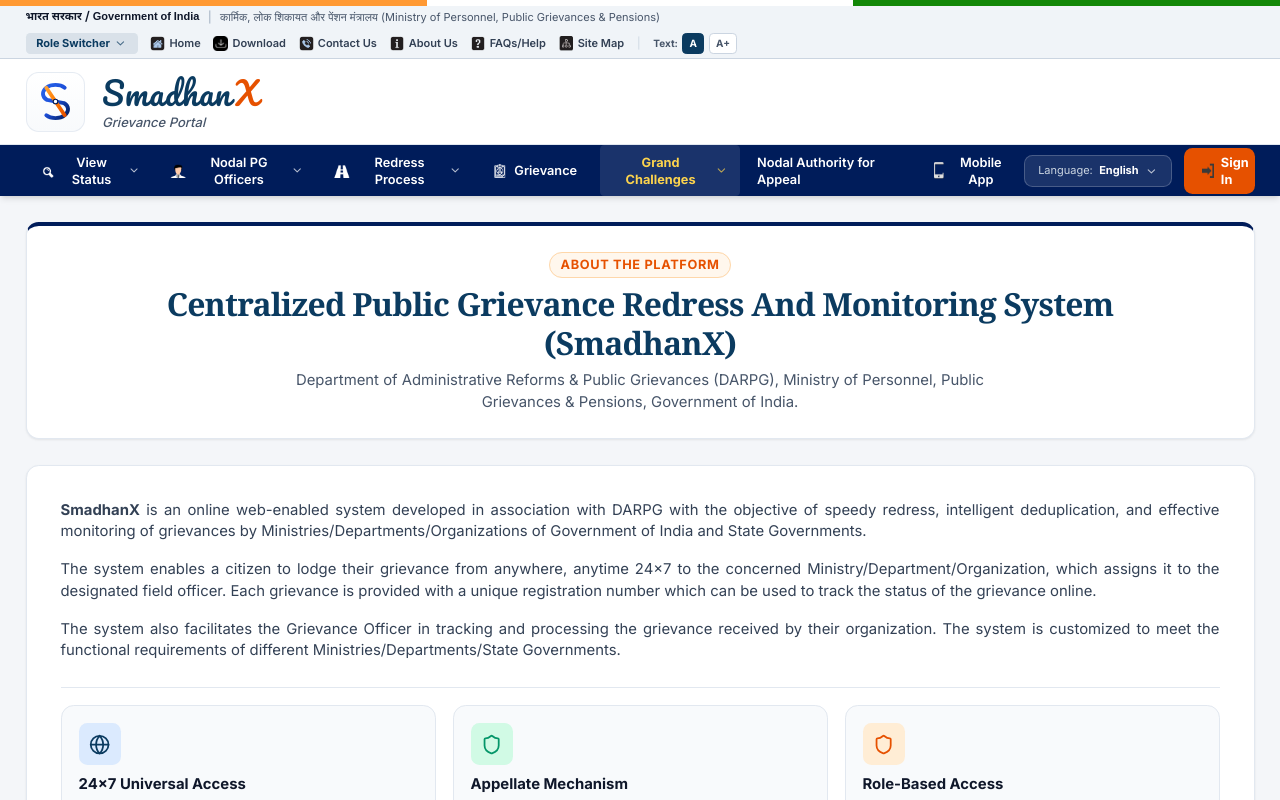
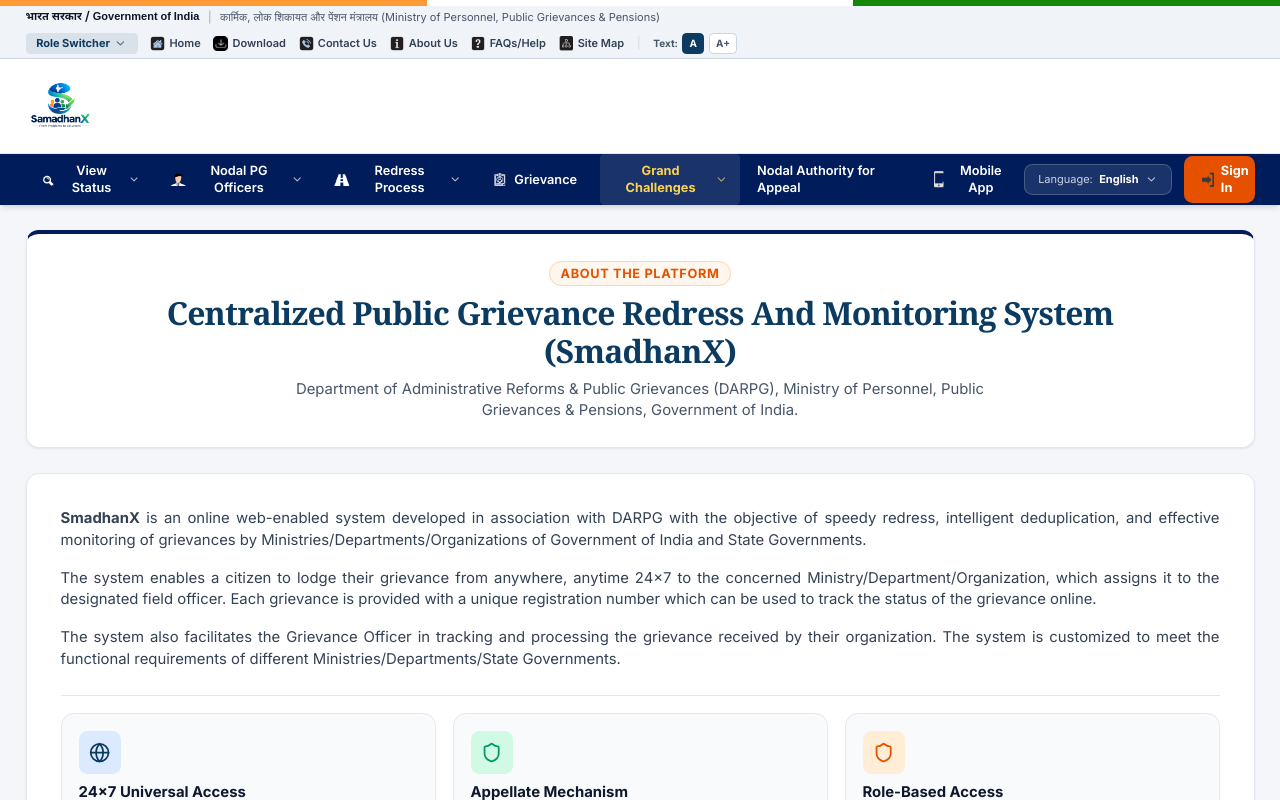
Before and after one commit to Yuvraj-Sharma-404/SIH, a Next.js app: page /about in a window 1280 px wide. Shown: the top 800 px of the page. Built offline with nearby package versions, Linux system fonts and the light colour scheme.

Commit message:
logo changed

```diff
--- a/src/app/page.tsx
+++ b/src/app/page.tsx
@@ -4,11 +4,7 @@
   ArrowRight,
   AlertCircle,
   Info,
-<<<<<<< HEAD
   BellOff,
-=======
-  CheckCircle2,
->>>>>>> 2a987ac7ff74059932b956a4732757bdc3aac604
 } from "lucide-react";
 import CpgramsBannerCarousel from "@/components/CpgramsBannerCarousel";
 
@@ -120,11 +116,7 @@
           </div>
         </div>
 
-<<<<<<< HEAD
         {/* Right Column (4 Cols): WHAT'S NEW */}
-=======
-        {/* Right Column (4 Cols): WHAT'S NEW Circulars & Portal Capabilities */}
->>>>>>> 2a987ac7ff74059932b956a4732757bdc3aac604
         <div className="lg:col-span-4 space-y-4">
           <div className="border-b border-slate-200 pb-2">
             <h2 className="text-xl font-extrabold text-gov-navy uppercase tracking-tight">
@@ -136,58 +128,12 @@
             <div className="w-12 h-12 rounded-full bg-slate-100 flex items-center justify-center text-slate-400">
               <BellOff className="w-6 h-6" />
             </div>
-<<<<<<< HEAD
             <p className="text-sm font-semibold text-slate-700">
               Nothing new for now
             </p>
             <p className="text-xs text-slate-400 max-w-[220px]">
               Latest updates, notices, and official circulars will be published here.
             </p>
-=======
-
-            {/* Circular 2 */}
-            <div className="bg-white p-3 rounded-lg border border-slate-200 shadow-sm flex items-start gap-3 hover:border-gov-navy transition">
-              <div className="whatsNew-badge bg-slate-200 flex flex-col items-center justify-center p-2 rounded">
-                <span className="text-xl font-extrabold text-[#6f0047] leading-none">27</span>
-                <span className="text-[10px] text-slate-600 uppercase font-semibold">Jul 2022</span>
-              </div>
-              <div className="space-y-1 text-xs">
-                <Link
-                  href="/about"
-                  className="font-bold text-slate-800 hover:text-gov-navy hover:underline leading-snug block"
-                >
-                  Strengthening of Machinery for Redressal of Public Grievance (SmadhanX)
-                </Link>
-                <span className="text-[10px] text-slate-500 block">PDF - 1.05 MB</span>
-              </div>
-            </div>
-          </div>
-
-          {/* SmadhanX Smart Resolution Capabilities Card */}
-          <div className="p-4 rounded-xl bg-slate-50 border border-slate-200 text-slate-800 space-y-2">
-            <span className="text-[11px] font-bold uppercase tracking-wider text-gov-navy flex items-center gap-1.5">
-              <CheckCircle2 className="w-3.5 h-3.5 text-gov-saffron" />
-              SmadhanX Capabilities
-            </span>
-            <ul className="text-xs text-slate-600 space-y-1.5 pt-0.5">
-              <li className="flex items-center gap-2">
-                <span className="w-1.5 h-1.5 rounded-full bg-gov-saffron"></span>
-                <span>AI Semantic Deduplication & Clustering</span>
-              </li>
-              <li className="flex items-center gap-2">
-                <span className="w-1.5 h-1.5 rounded-full bg-gov-saffron"></span>
-                <span>Real-Time SLA & Escalation Tracking</span>
-              </li>
-              <li className="flex items-center gap-2">
-                <span className="w-1.5 h-1.5 rounded-full bg-gov-saffron"></span>
-                <span>Role-Based Multi-Tier Nodal Resolution</span>
-              </li>
-              <li className="flex items-center gap-2">
-                <span className="w-1.5 h-1.5 rounded-full bg-gov-saffron"></span>
-                <span>Seamless Appellate Redressal System</span>
-              </li>
-            </ul>
->>>>>>> 2a987ac7ff74059932b956a4732757bdc3aac604
           </div>
         </div>
       </div>
--- a/src/components/SmadhanXLogo.tsx
+++ b/src/components/SmadhanXLogo.tsx
@@ -12,92 +12,28 @@
 
 export default function SmadhanXLogo({
   className = "",
-  showText = true,
   size = "md",
   href = "/",
 }: SmadhanXLogoProps) {
-  const iconSizes = {
-    sm: "w-9 h-9",
-    md: "w-12 h-12 sm:w-14 sm:h-14",
-    lg: "w-16 h-16 sm:w-18 sm:h-18",
-  };
-
-  const titleSizes = {
-    sm: "text-xl",
-    md: "text-2xl sm:text-3xl",
-    lg: "text-3xl sm:text-4xl",
+  const heights = {
+    sm: "h-10 sm:h-12",
+    md: "h-14 sm:h-16",
+    lg: "h-20 sm:h-24",
   };
 
   const logoContent = (
-    <div className={`flex items-center gap-3 sm:gap-4 group ${className}`}>
-      {/* Unique SmadhanX Minimalist Symbol */}
-      <div
-        className={`${iconSizes[size]} relative flex-shrink-0 flex items-center justify-center p-1 rounded-xl bg-gradient-to-b from-white to-slate-50 border border-slate-200/80 shadow-xs transition-transform group-hover:scale-105 duration-200`}
-      >
-        {/* Elegant Minimalist S & X Geometric Monogram */}
-        <svg
-          viewBox="0 0 64 64"
-          className="w-full h-full drop-shadow-xs"
-          fill="none"
-          xmlns="http://www.w3.org/2000/svg"
-        >
-          <defs>
-            <linearGradient id="smx-saffron-pure" x1="0%" y1="0%" x2="100%" y2="100%">
-              <stop offset="0%" stopColor="#FFA033" />
-              <stop offset="50%" stopColor="#FF7A00" />
-              <stop offset="100%" stopColor="#E65100" />
-            </linearGradient>
-            <linearGradient id="smx-navy-pure" x1="0%" y1="0%" x2="100%" y2="100%">
-              <stop offset="0%" stopColor="#2563EB" />
-              <stop offset="50%" stopColor="#1D4ED8" />
-              <stop offset="100%" stopColor="#001C5A" />
-            </linearGradient>
-          </defs>
-
-          {/* Fluid 'S' Ribbon */}
-          <path
-            d="M44 14 C38 9 26 9 20 14 C14 19 14 26 21 30 L43 34 C50 38 50 45 44 50 C38 55 26 55 20 50"
-            stroke="url(#smx-navy-pure)"
-            strokeWidth="5"
-            strokeLinecap="round"
-            strokeLinejoin="round"
-          />
-
-          {/* Dynamic Precision 'X' Slash */}
-          <path
-            d="M20 14 L44 50"
-            stroke="url(#smx-saffron-pure)"
-            strokeWidth="5"
-            strokeLinecap="round"
-          />
-
-          {/* Resolution Center Point */}
-          <circle cx="32" cy="32" r="3" fill="#FFFFFF" stroke="#001C5A" strokeWidth="1.5" />
-        </svg>
-      </div>
-
-      {/* Website Typography & Subtitle */}
-      {showText && (
-        <div className="space-y-0.5">
-          <div className="flex items-center">
-            <h1 className={`${titleSizes[size]} font-normal tracking-wide text-gov-navy font-cursive flex items-center leading-none select-none`}>
-              <span>Smadhan</span>
-              <span className="text-gov-saffron ml-1">
-                X
-              </span>
-            </h1>
-          </div>
-          <p className="text-xs sm:text-[13px] font-medium italic text-slate-600 tracking-normal font-sans">
-            Grievance Portal
-          </p>
-        </div>
-      )}
+    <div className={`flex items-center group ${className}`}>
+      <img
+        src="/Images/samadhanx-logo.png"
+        alt="SamadhanX - From Problems to Solutions"
+        className={`${heights[size]} w-auto object-contain transition-transform group-hover:scale-102 duration-200 drop-shadow-xs`}
+      />
     </div>
   );
 
   if (href) {
     return (
-      <Link href={href} className="inline-flex">
+      <Link href={href} className="inline-flex items-center">
         {logoContent}
       </Link>
     );
```
Also changed, not shown: public/Images/samadhanx-logo.png (added).
